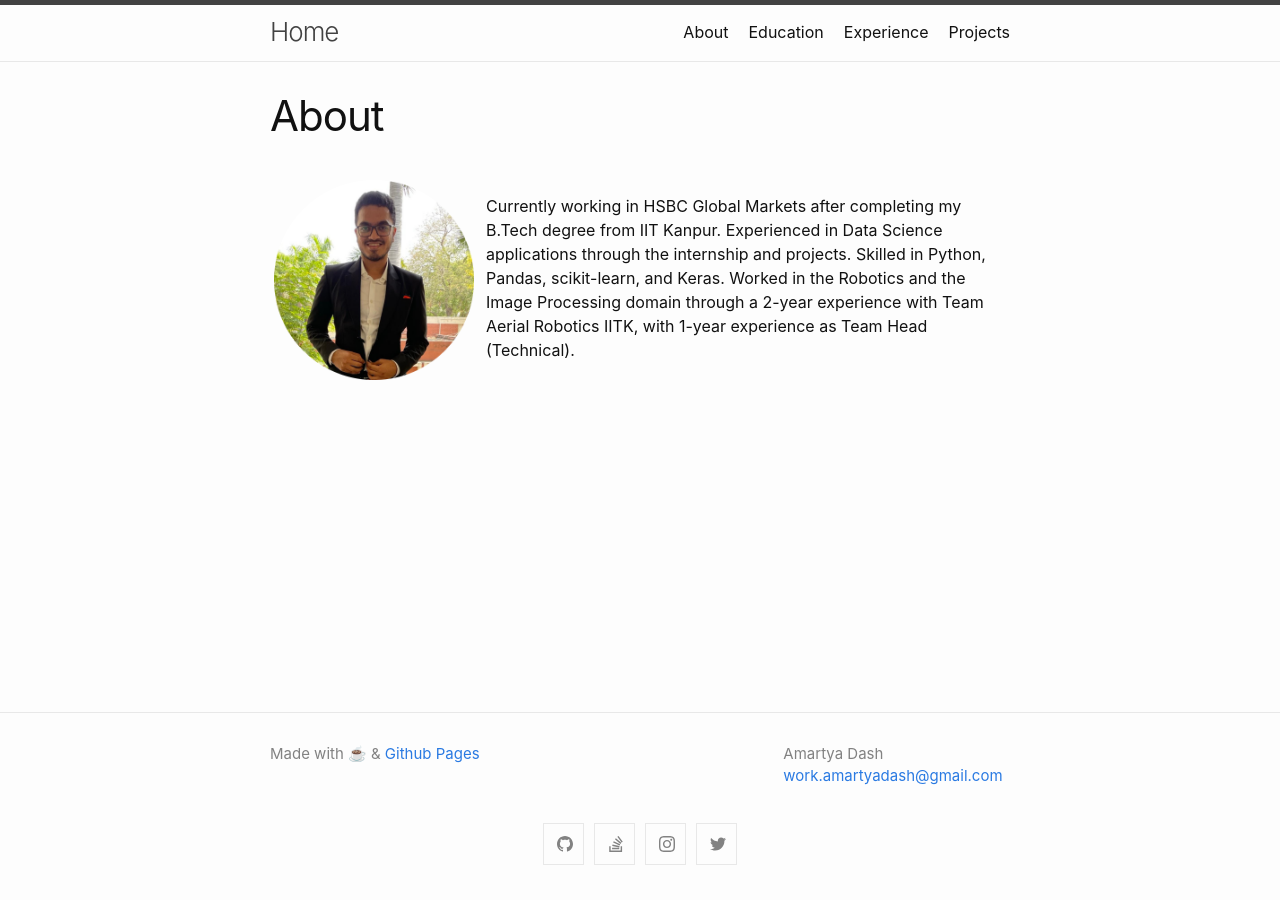
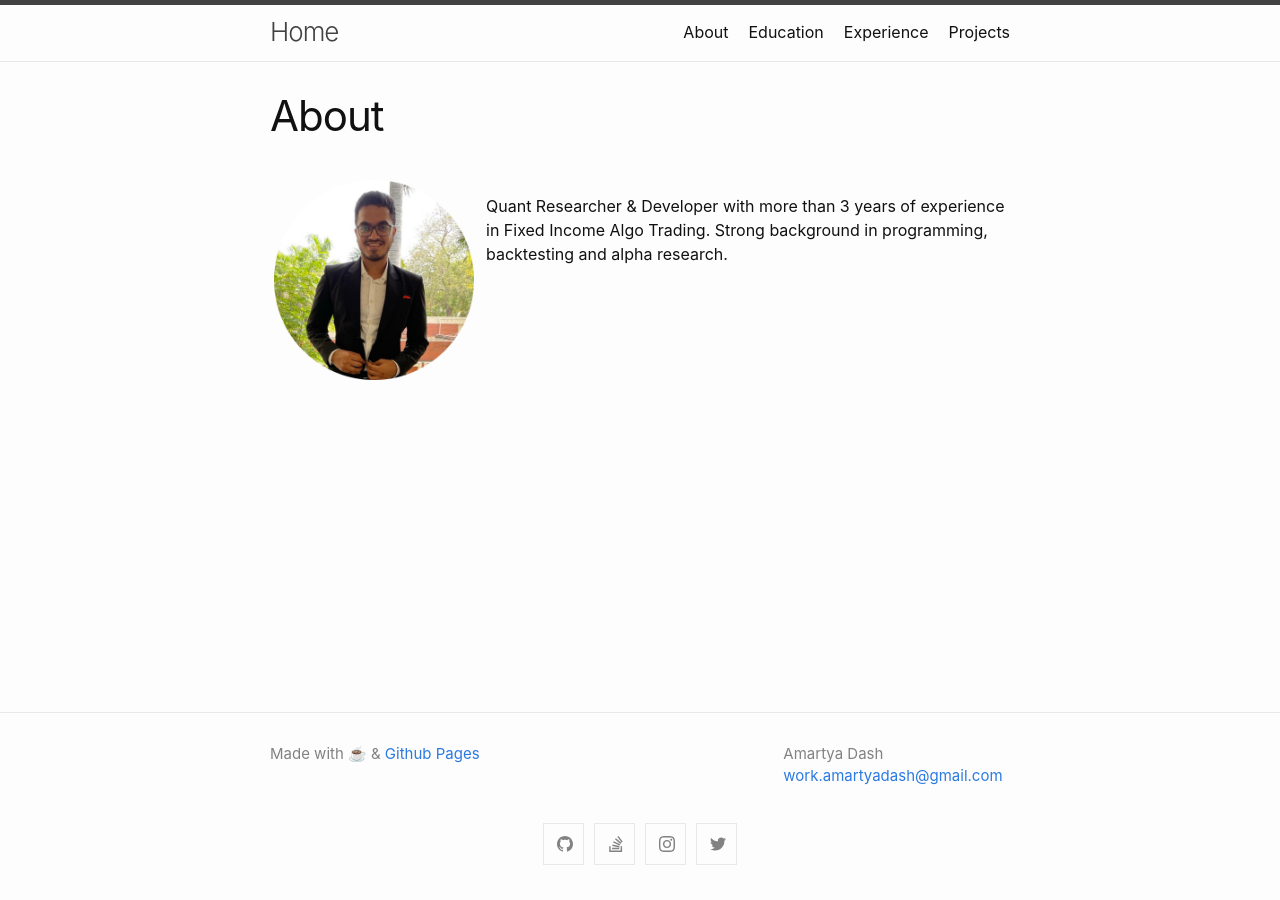
Before and after one commit to amartyadash/amartyadash.github.io, a Jekyll site: the page built from about.md, in a window 1280 px wide. Built offline with Jekyll 4.4.1, drawn with Linux system fonts in a browser that asks for light colours.

Commit message:
Update about.md

```diff
--- a/about.md
+++ b/about.md
@@ -17,5 +17,5 @@ alt="profile-pic">
 </div>
 <p>
 <br>
-Currently working in HSBC Global Markets after completing my B.Tech degree from IIT Kanpur. Experienced in Data Science applications through the internship and projects. Skilled in Python, Pandas, scikit-learn, and Keras. Worked in the Robotics and the Image Processing domain through a 2-year experience with Team Aerial Robotics IITK, with 1-year experience as Team Head (Technical).
+Quant Researcher & Developer with more than 3 years of experience in Fixed Income Algo Trading. Strong background in programming, backtesting and alpha research.
 </p>
```
